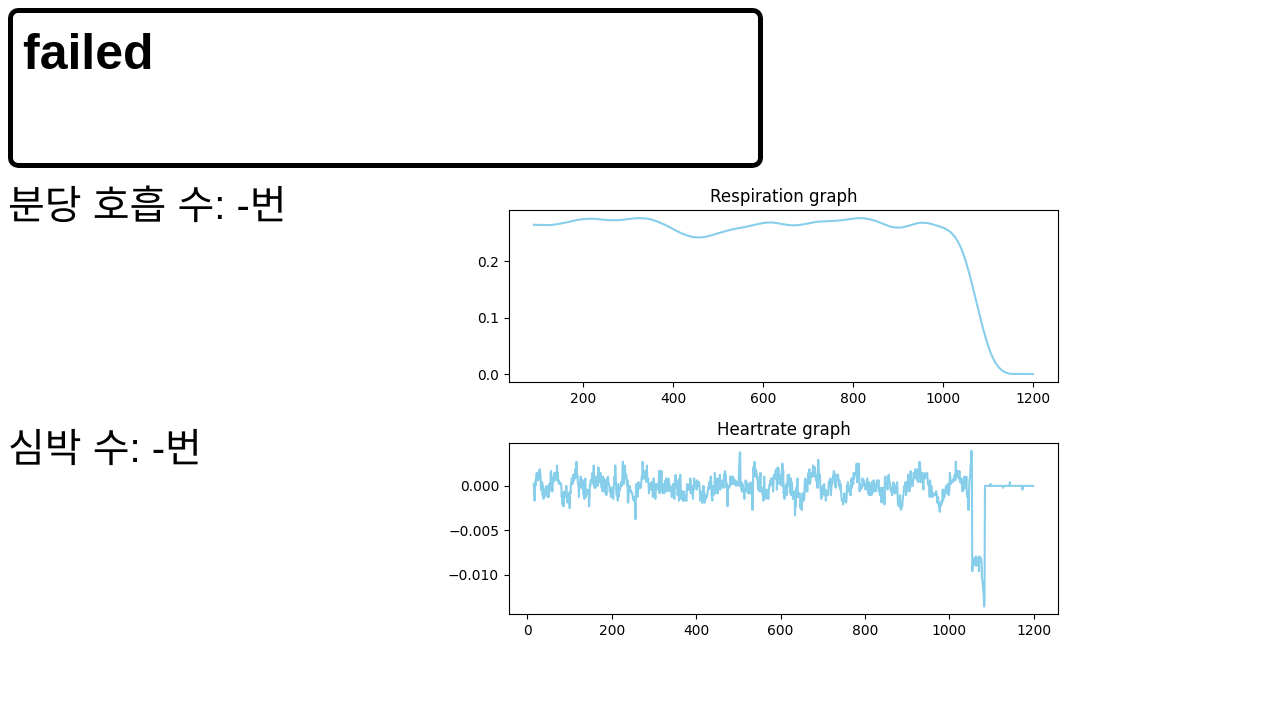
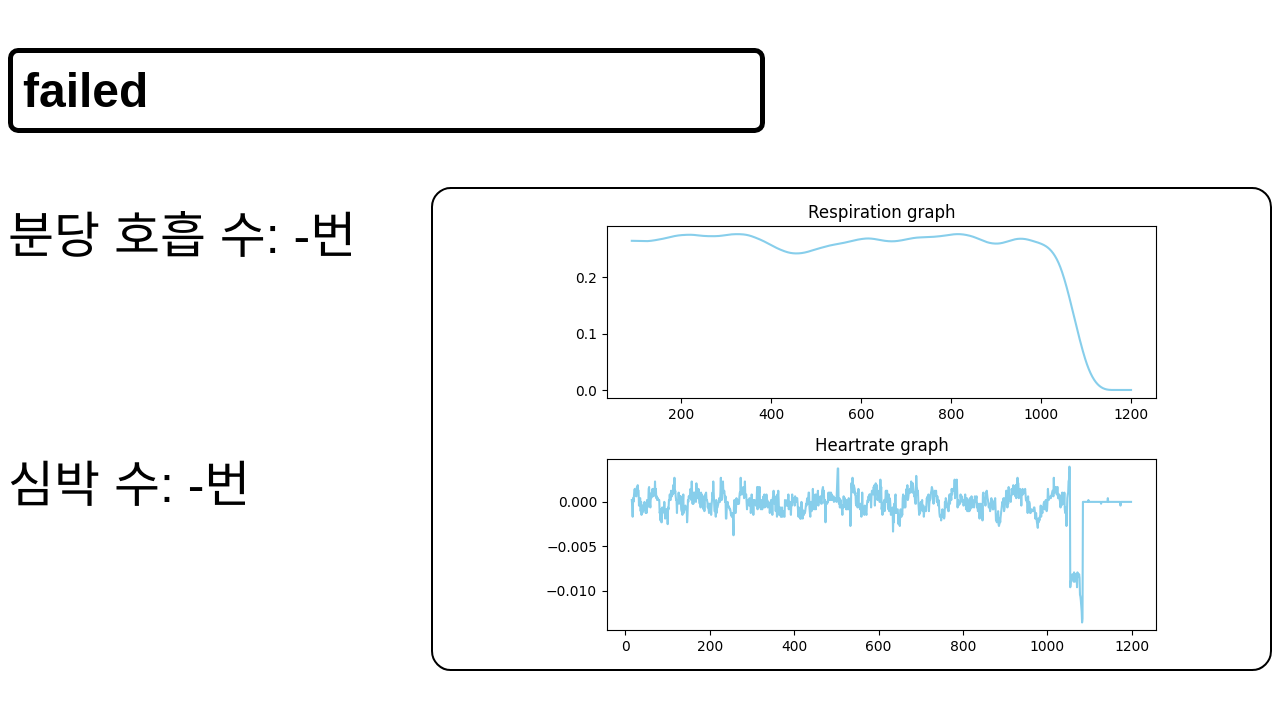
Before and after one commit to Mrhisik/ChapstonDesignProject, a Flask app: page / in a window 1280 px wide. Shown: the top 710 px of the page. Run offline with Flask 3, Linux system fonts and the light colour scheme; data that the repository does not hold is empty; parts of the project's set-up code (start-up, migrations or seed data) failed here and were passed over.

Commit message:
upgrade GUI

```diff
--- a/main.py
+++ b/main.py
@@ -143,7 +143,7 @@ def differential(results):
     for i in range(h_list.shape[0]-1):
         if h_list[i] < 0 and h_list[i+1]>0:
             cnt+=1
-    print("심박수: {0}".format(cnt*2))
+    print("심박수: {0}".format(cnt))
     return h_list, cnt
 
 def respirationrate():
--- a/templates/TestPage.html
+++ b/templates/TestPage.html
@@ -6,7 +6,10 @@
     <meta http-equiv="cache-control" content="no-cache">
     <title>Sleep monitoring System</title>
     <script type="text/javascript">
-      setInterval(readresult, 333)
+
+
+
+      var anim_cnt = 0;
 
       function readresult(){
         var sec = 0
@@ -52,11 +55,27 @@
           }
         }
       }
+      function anim(){
+
+        var animation = document.getElementById("anim");
+        anim_cnt += 1;
+        if(anim_cnt % 4){
+          animation.innerHTML += ".";
+        }
+        else{
+          animation.innerHTML = '측정 중';
+        }
+
+      }
+      window.onload = function(){
+        setInterval(readresult, 333);
+        setInterval(anim,1000);
+      }
     </script>
     <style>
         .grid_parent{
           display: grid;
-          grid-gap: 5px;
+          grid-gap: 2px;
         }
 
         div{
@@ -64,7 +83,7 @@
         }
 
         #result{
-          font-size: 50px;
+          font-size: 3em;
           font-weight: bold;
           display: inline-block;
           border: 5px solid black;
@@ -72,32 +91,37 @@
           padding: 10px;
         }
 
+
     </style>
 </head>
 <body>
+
     <div class = "grid_parent" style="grid-template-rows: 1fr 3fr;">
 
         <div class="grid_parent" style="grid-row:1; grid-template-columns: 3fr 2fr">
-          <div id = "result" style="grid-column: 1"></div>
-          <div class="grid_parent" style="grid-column:2; grid-template-rows: 1fr 1fr 1fr">
-            <div id = "operatingtime" style="grid-row: 1; font-size: 30px;"></div>
-            <div id = "notob" style="grid-row: 2; font-size: 30px;"></div>
-            <div id = "onbed" style="grid-row: 3; font-size: 30px;"></div>
+          <div id = "result" style="grid-column: 1; margin-top: auto; margin-bottom: auto"></div>
+          <div class="grid_parent" style="grid-column:2; grid-template-rows: 1fr 1fr 1fr; margin-left: 50px">
+            <div id = "operatingtime" style="grid-row: 1; font-size: 1.5em;"></div>
+            <div id = "notob" style="grid-row: 2; font-size: 1.5em;"></div>
+            <div id = "onbed" style="grid-row: 3; font-size: 1.5em;"></div>
           </div>
         </div>
 
         <div class="grid_parent" style="grid-row:2; grid-template-columns: 1fr 2fr;">
 
           <div class="grid_parent" style="grid-column:1; grid-template-rows: 1fr 1fr;">
-            <div id = "respiration" style="grid-row:1; font-size: 40px;">분당 호흡 수: -번</div>
-            <div id = "heartrate" style="grid-row:2; font-size: 40px;">심박 수: -번</div>
+            <div id = "respiration" style="grid-row:1; font-size: 50px; margin-top: 20px;">분당 호흡 수: -번</div>
+            <div id = "heartrate" style="grid-row:2; font-size: 50px; margin-top: 20px;">심박 수: -번</div>
+          </div>
+          <div class="grid_parent" style="margin-top: 12px; grid-column:2; grid-row:1; border: 2px solid black; border-radius: 20px; height: 480px;">
+            <div id="anim" style="grid-column:1; grid-row:1; margin: auto auto auto auto; font-size: 5em; font-weight: bold">측정 중</div>
+            {% if True %}
+              <img id="img" src="{{ url_for('static', filename=image_file) }}" style="grid-column:1;grid-row:1; margin: auto auto auto auto; text-align: center; width: 640px; height: 480px;" onerror="this.style.display='none'" onload="this.style.display='block'"/>
+            {% endif %}
           </div>
 
-          {% if True %}
-          <img id="img" src="{{ url_for('static', filename=image_file) }}" style="grid-column: 2" alt='측정 중...' width = "640px" height = "480px" style="position:absolute; top:100px; right: 2px;"/>
-          {% endif %}
         </div>
+    </div>
 
-    </div>
 </body>
 </html>
```
